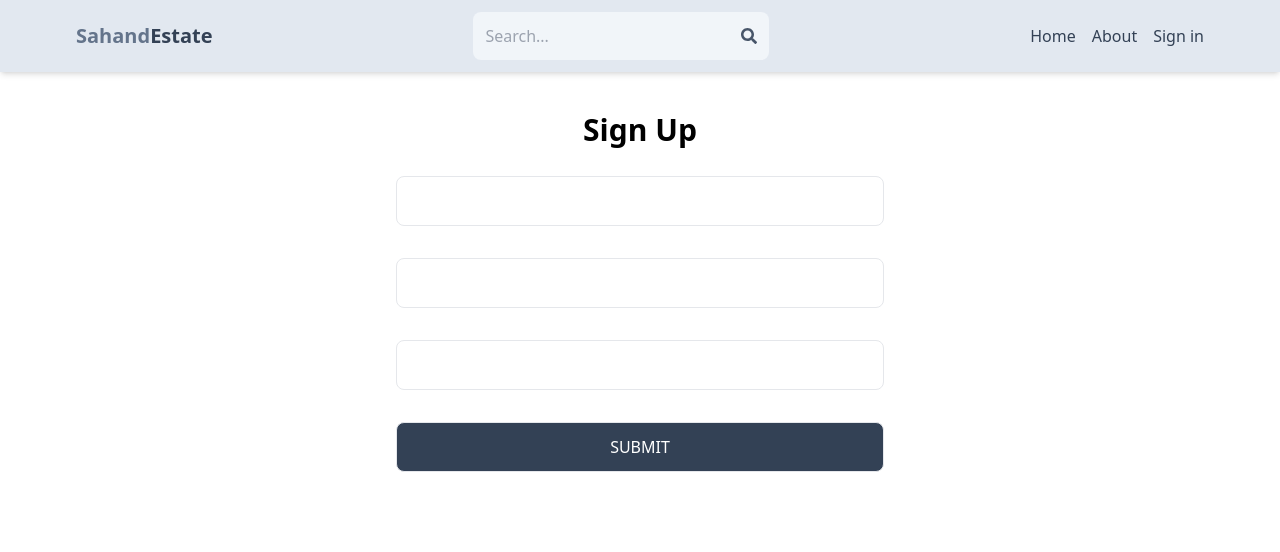
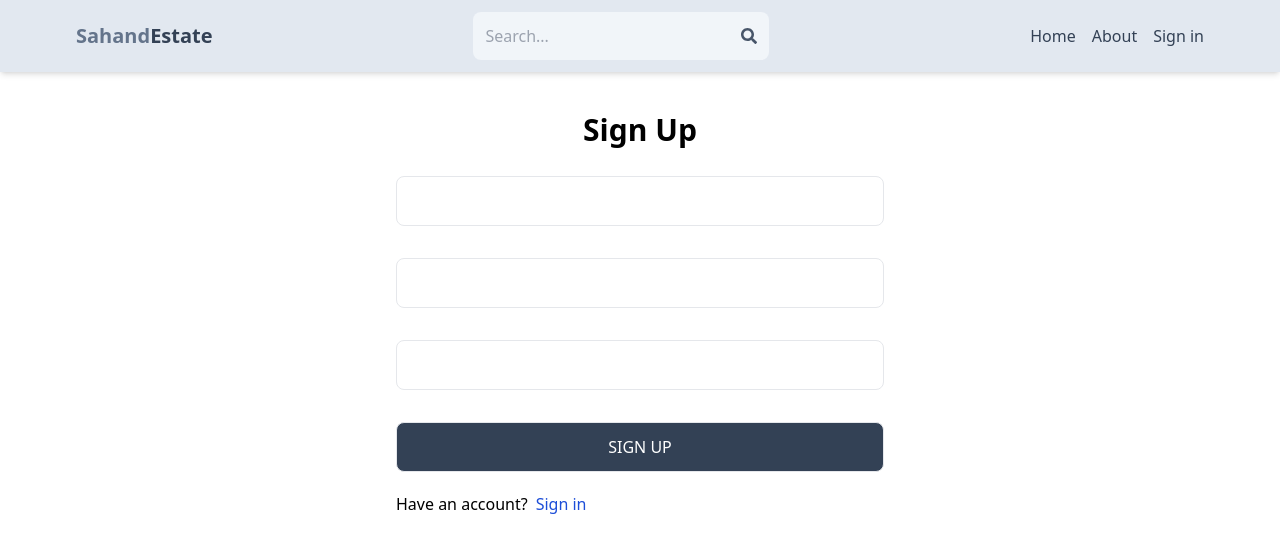
Before and after one commit to mohdshahbaz370/united-construction, a React (Vite) app in the folder frontend/: page /signup in a window 1280 px wide. Shown: the top 552 px of the page. Built offline with nearby package versions, Linux system fonts and the light colour scheme.

Commit message:
loader and have an already account with navigation added

```diff
--- a/frontend/src/pages/SignUp.jsx
+++ b/frontend/src/pages/SignUp.jsx
@@ -1,9 +1,11 @@
 import { useState } from "react";
 import { Formik, ErrorMessage, Field, Form } from "formik";
 import * as Yup from "yup";
+import { useNavigate, Link } from "react-router-dom";
 
 export default function SignUp() {
-  const [state, setState] = useState({ message: "" });
+  const [state, setState] = useState({ message: "", loading: false });
+  const navigate = useNavigate();
   return (
     <Formik
       initialValues={{
@@ -20,6 +22,7 @@
       })}
       onSubmit={async (values) => {
         try {
+          setState({ ...state, loading: true });
           const res = await fetch("/api/auth/signup", {
             method: "POST",
             headers: {
@@ -30,12 +33,16 @@
           const data = await res.json();
           console.log(data);
           if (data.success) {
-            setState({ ...state, message: data.message });
+            setState({ ...state, loading: false });
+            setState({ ...state, message: data?.message });
+            navigate("/signin");
           } else {
-            setState({ ...state, message: data.message });
+            setState({ ...state, loading: false });
+            setState({ ...state, message: data?.message });
           }
         } catch (err) {
-          setState({ ...state, message: err.message });
+          setState({ ...state, loading: false });
+          setState({ ...state, message: err?.message });
         }
       }}
     >
@@ -74,10 +81,16 @@
               type="submit"
               className="bg-slate-700 border p-3 rounded-lg text-white uppercase disabled:opacity-80 hover:opacity-95"
             >
-              Submit
+              {state?.loading ? "loading..." : "sign up"}
             </button>
           </Form>
-          {state.message && state.message}
+          <div className="flex gap-2 mt-5">
+            <p>Have an account?</p>
+            <Link to="/signin">
+              <span className="text-blue-700">Sign in</span>
+            </Link>
+          </div>
+          {state?.message && state?.message}
         </div>
       )}
     </Formik>
```
